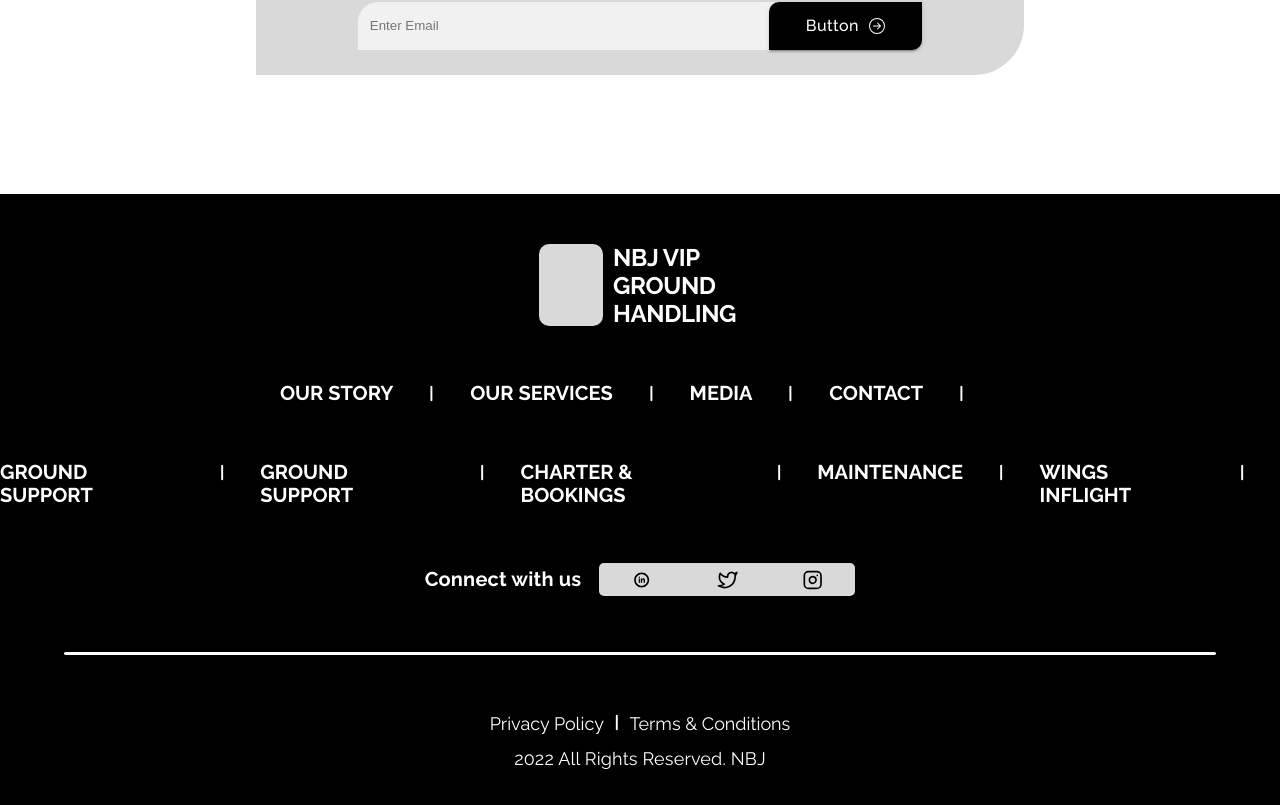
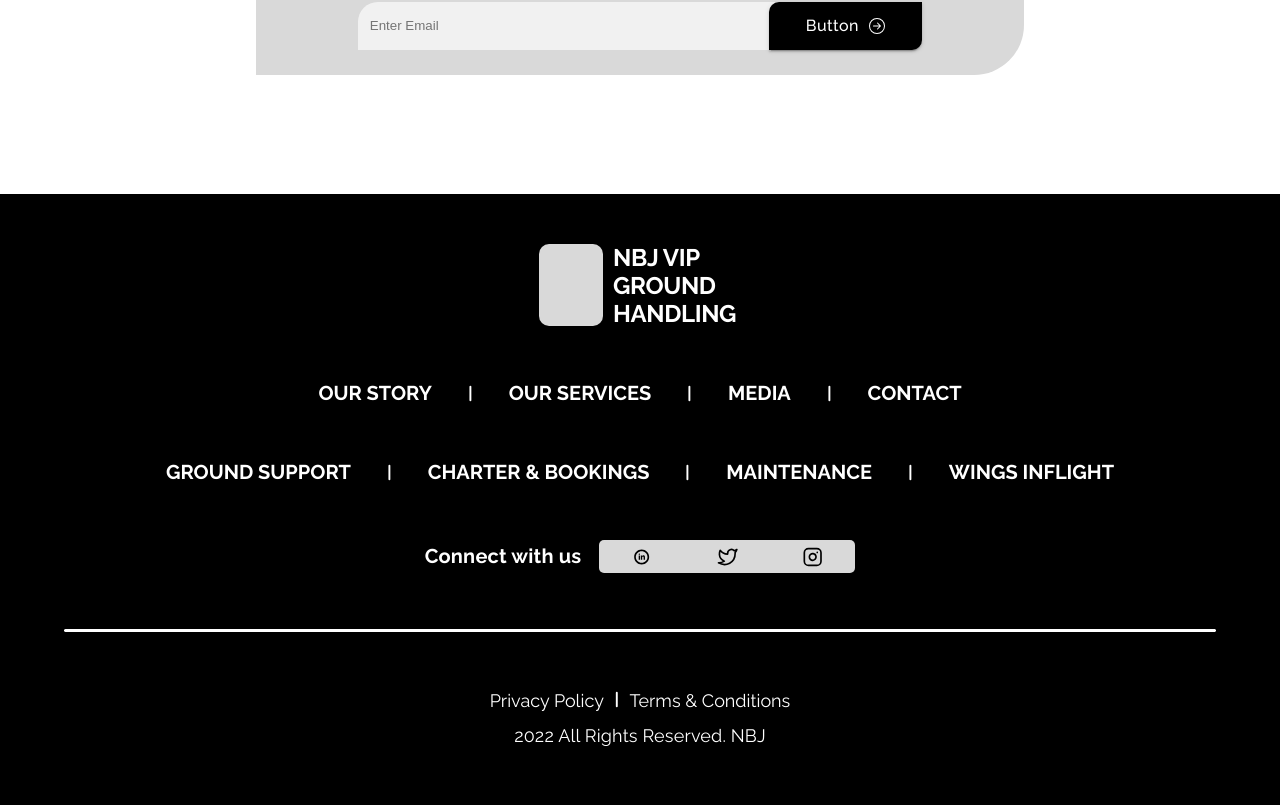
Before and after one commit to NBJ-Developer/nbj-client, a React (Create React App) app: page / in a window 1280 px wide. Shown: the part 4122-4927 px from the top of the page. Built offline with nearby package versions, Linux system fonts and the light colour scheme.

Commit message:
Footer Updated

```diff
--- a/src/components/Footer/Footer.jsx
+++ b/src/components/Footer/Footer.jsx
@@ -33,7 +33,7 @@
                 paddingTop: '20px'
             }}>
                 <Box sx={{
-                    width: '15vw',
+                    width: '15%',
                     height: '59px',
                     background: '#d9d9d9',
                     borderRadius: '5px',
@@ -41,7 +41,7 @@
                 }}>
                 </Box>
                 <Box sx={{
-                    width: '25vw',
+                    width: '25%',
                     height: '59px',
                 }}>
                     <Typography sx={{
@@ -64,7 +64,7 @@
                 marginTop: '114px'
             }}>
                 <Box sx={{
-                    width: '60vw',
+                    width: '60%',
                     height: '33px',
                     background: '#d9d9d9',
                     borderRadius: '5px',
@@ -189,14 +189,14 @@
                 paddingTop: '50px'
             }}>
                 <Box sx={{
-                    width: '5vw',
+                    width: '5%',
                     height: '82px',
                     borderRadius: '10px',
                     background: '#d9d9d9',
                     marginRight: '10px'
                 }}></Box>
                 <Box sx={{
-                    width: '10vw',
+                    width: '10%',
                     height: '82px',
                 }}>
                     <Typography sx={{
@@ -279,11 +279,6 @@
                 }}>
                     CONTACT
                 </Link>
-                <TbMinusVertical style={{
-                    color: '#ffffff',
-                    width: '6vw',
-                    height: '23px'
-                }} />
             </Box>
 
             <Box sx={{
@@ -291,22 +286,6 @@
                 justifyContent: 'center',
                 marginTop: '56px'
             }}>
-                <Link to='/' style={{
-                    fontFamily: 'Raleway',
-                    fontStyle: 'normal',
-                    fontWeight: '700',
-                    fontSize: '20px',
-                    lineHeight: '23px',
-                    color: '#ffffff',
-                    textDecoration: 'none'
-                }}>
-                   GROUND SUPPORT
-                </Link>
-                <TbMinusVertical style={{
-                    color: '#ffffff',
-                    width: '6vw',
-                    height: '23px'
-                }} />
 
                 <Link to='/' style={{
                     fontFamily: 'Raleway',
@@ -368,11 +347,6 @@
                 }}>
                    WINGS INFLIGHT
                 </Link>
-                <TbMinusVertical style={{
-                    color: '#ffffff',
-                    width: '6vw',
-                    height: '23px'
-                }} />
             </Box>
 
             <Box sx={{
```
